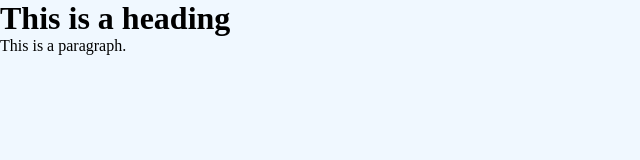
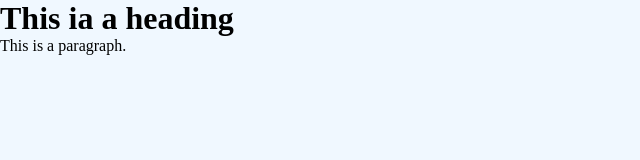
Before and after one commit to ErikAks/projekt_NWWO, a plain HTML site: page Index.html in a window 1280 px wide. Shown: the full height of the page, 0-640 px from the left. Drawn offline with Linux system fonts and the light colour scheme.

Commit message:
zmiana html

```diff
--- a/Index.html
+++ b/Index.html
@@ -16,7 +16,7 @@
     </style>
 </head>
 <body>
-    <h1>This is a heading</h1>
+    <h1>This ia a heading</h1>
     <p>This is a paragraph.</p>
 </body>
 </html>
```
